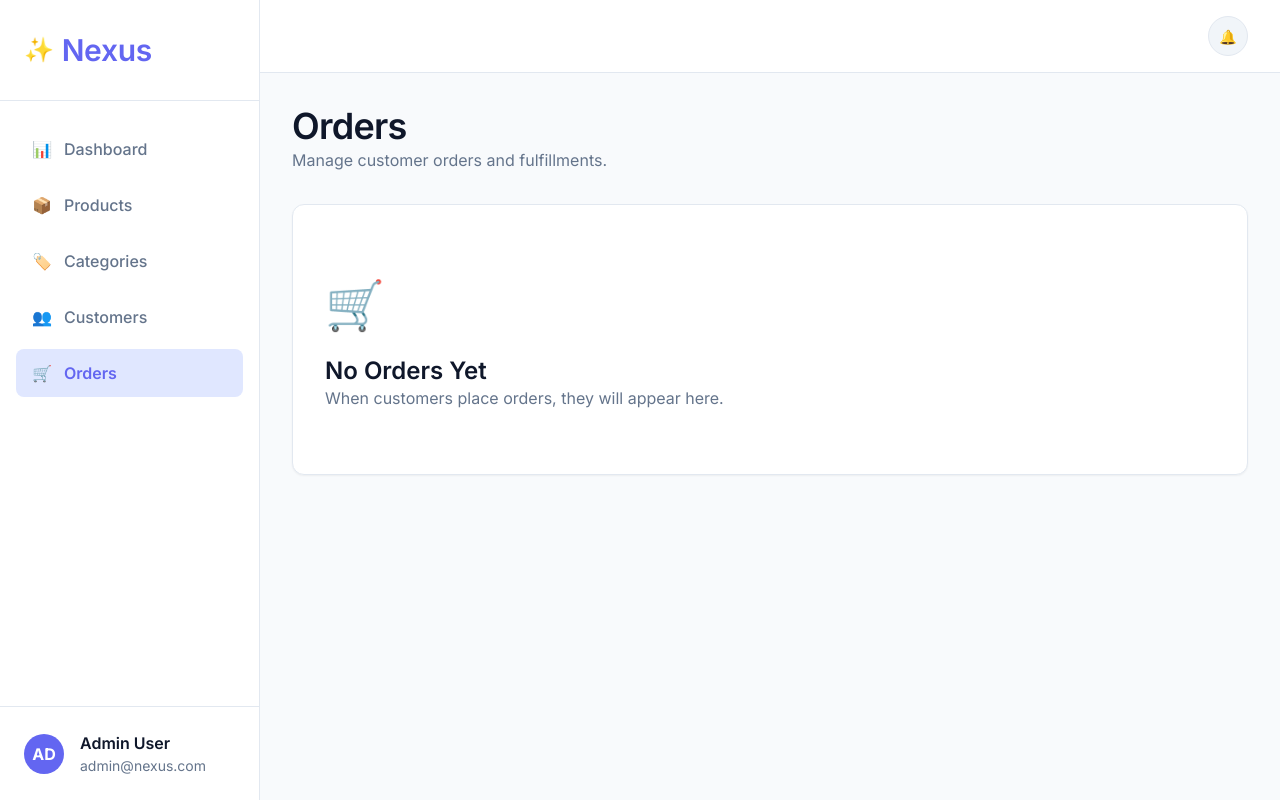
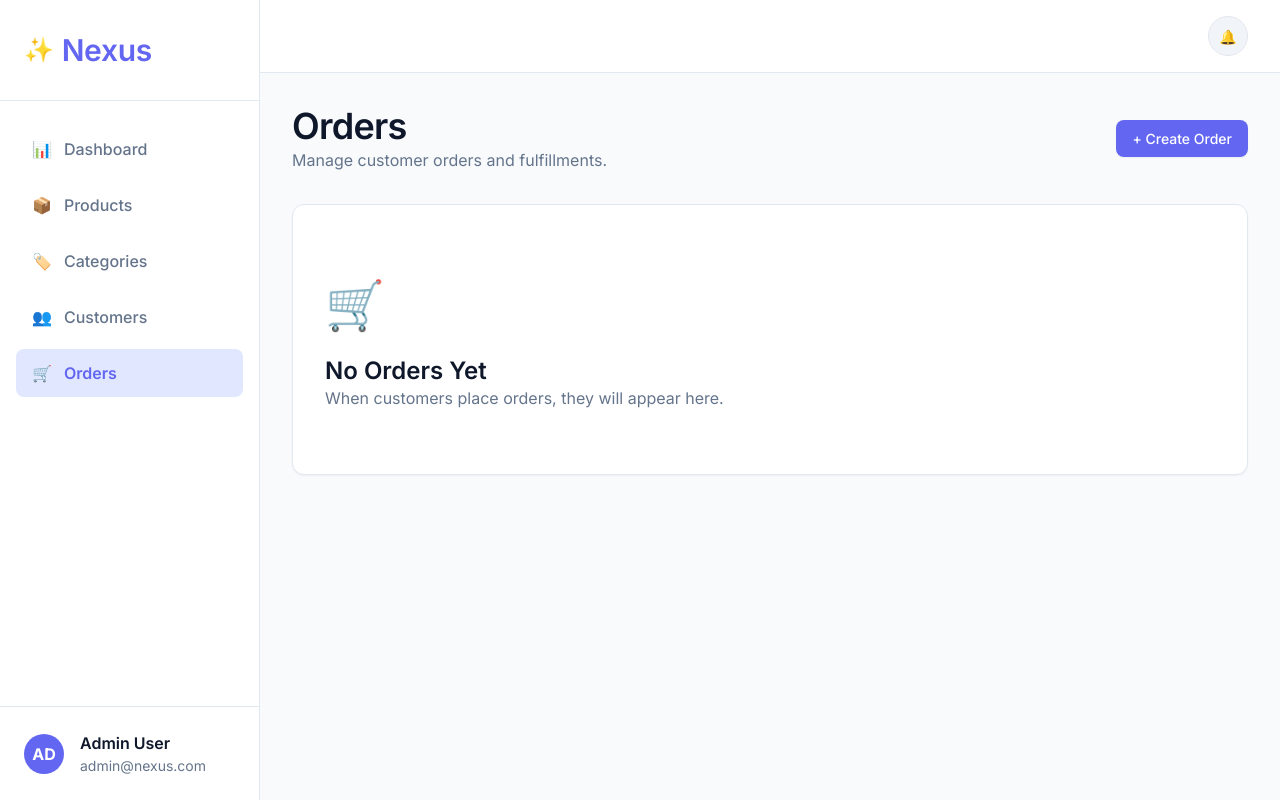
Before and after one commit to Khulape-Shital/mini_ecommerce, a React (Vite) app in the folder frontend/: page /orders in a window 1280 px wide. Built offline with nearby package versions, Linux system fonts and the light colour scheme; no server answers.

Commit message:
feat: update order UI and test suite

```diff
--- a/frontend/src/pages/orders/OrdersList.tsx
+++ b/frontend/src/pages/orders/OrdersList.tsx
@@ -1,4 +1,5 @@
 import React from 'react';
+import { Link } from 'react-router-dom';
 
 export const OrdersList: React.FC = () => {
   return (
@@ -8,6 +9,9 @@
           <h1 className="text-h1">Orders</h1>
           <p className="text-body mt-2">Manage customer orders and fulfillments.</p>
         </div>
+        <Link to="/orders/new" className="btn btn-primary">
+          + Create Order
+        </Link>
       </div>
 
       <div className="card text-center" style={{ padding: '4rem 2rem' }}>
```
Also changed, not shown: 1 other file (tests, documents, lock files or other folders).
